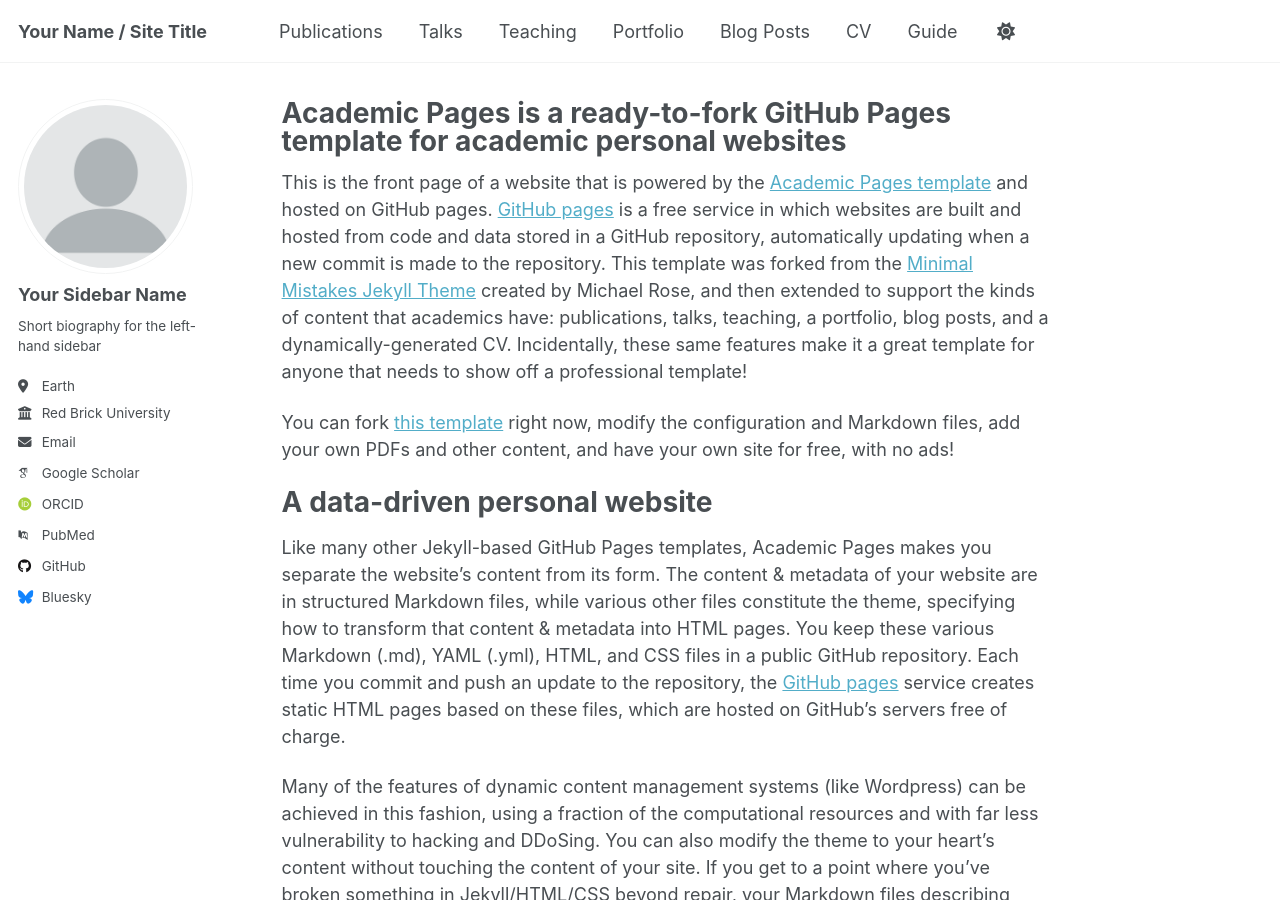
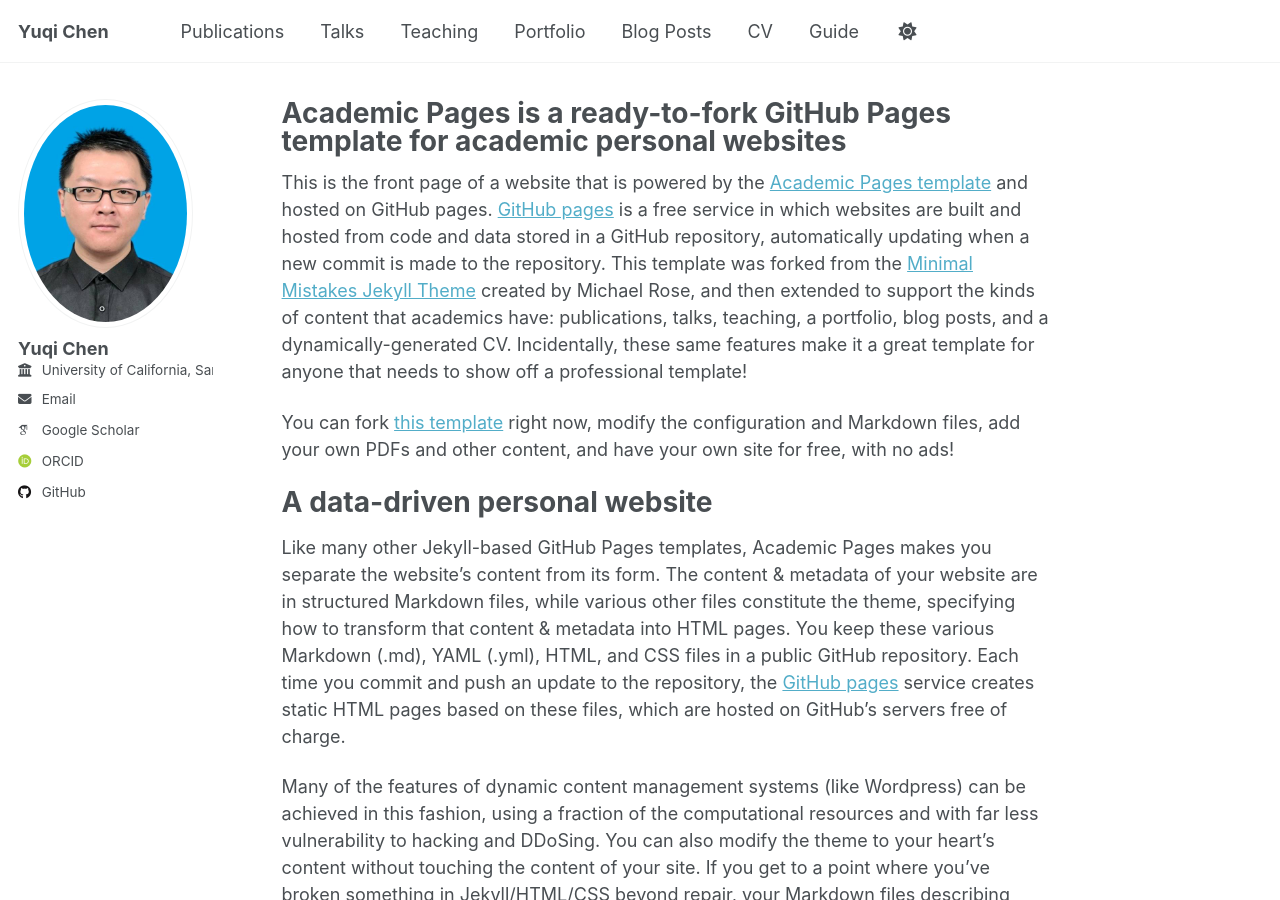
Before and after one commit to GatlingPeaShooter/GatlingPeaShooter.github.io, a Jekyll site: the page built from _pages/about.md, in a window 1280 px wide and 900 px high. Built offline with Jekyll 4.4.1, drawn with Linux system fonts in a browser that asks for light colours; some web fonts are replaced; a script that is not in the unit is left out.

Commit message:
Update _config.yml

```diff
--- a/_config.yml
+++ b/_config.yml
@@ -9,7 +9,7 @@
 # Basic Site Settings
 locale                   : "en-US"
 site_theme               : "default" # Currently available options are "default", "air"
-title                    : "Your Name / Site Title"
+title                    : "Yuqi Chen"
 title_separator          : "-"
 name                     : &name "Your Name"
 description              : &description "Your Name's academic portfolio"   # Update this with a general description of your site, this is the default if not overridden by a page
@@ -23,24 +23,24 @@ repository               : "academicpages/academicpages.github.io"
 #               Additional customization can be done by editing /_includes/author-profile.html
 author:
   # Biographic information
-  avatar           : "profile.png"
-  name             : "Your Sidebar Name"
+  avatar           : "Photo of Chen yuqi.jpg"
+  name             : "Yuqi Chen"
   pronouns         : # example: "she/her"
-  bio              : "Short biography for the left-hand sidebar"
-  location         : "Earth"
-  employer         : "Red Brick University"
-  uri              : # URL
-  email            : "none@example.org"
+  bio              :
+  location         :
+  employer         : "University of California, Santa Cruz"
+  uri              :
+  email            : "yche1052@ucsc.edu"
 
   # Academic websites
   academia         : # URL
   arxiv            : # URL - Update with the correct link to your profile
-  googlescholar    : "https://scholar.google.com/citations?user=PS_CX0AAAAAJ"
+  googlescholar    : "https://scholar.google.com/citations?user=2sU1dY8AAAAJ"
   inspire-hep      : # URL
   impactstory      : # URL
   orcid            : "http://orcid.org/yourorcidurl"
-  semantic         : # URL
-  pubmed           : "https://www.ncbi.nlm.nih.gov/pubmed/?term=john+snow"
+  semantic         :
+  pubmed           :
   researchgate     : # URL
   scopus           : # URL
 
@@ -48,13 +48,13 @@ author:
   bitbucket        : # Username - Update with your username on the site
   codepen          : # Username
   dribbble         : # Username
-  github           : "academicpages"
+  github           : https://github.com/GatlingPeaShooter
   kaggle           : # Username
   stackoverflow    : # User number or user number and name (i.e., use "1" or "1/jeff-atwood")
 
   # Social media
   artstation       : # Username
-  bluesky          : "bsky.app" # Replace this with you Bluesky username
+  bluesky          : # Replace this with you Bluesky username
   facebook         : # Username
   flickr           : # Username
   foursquare       : # Username
```
